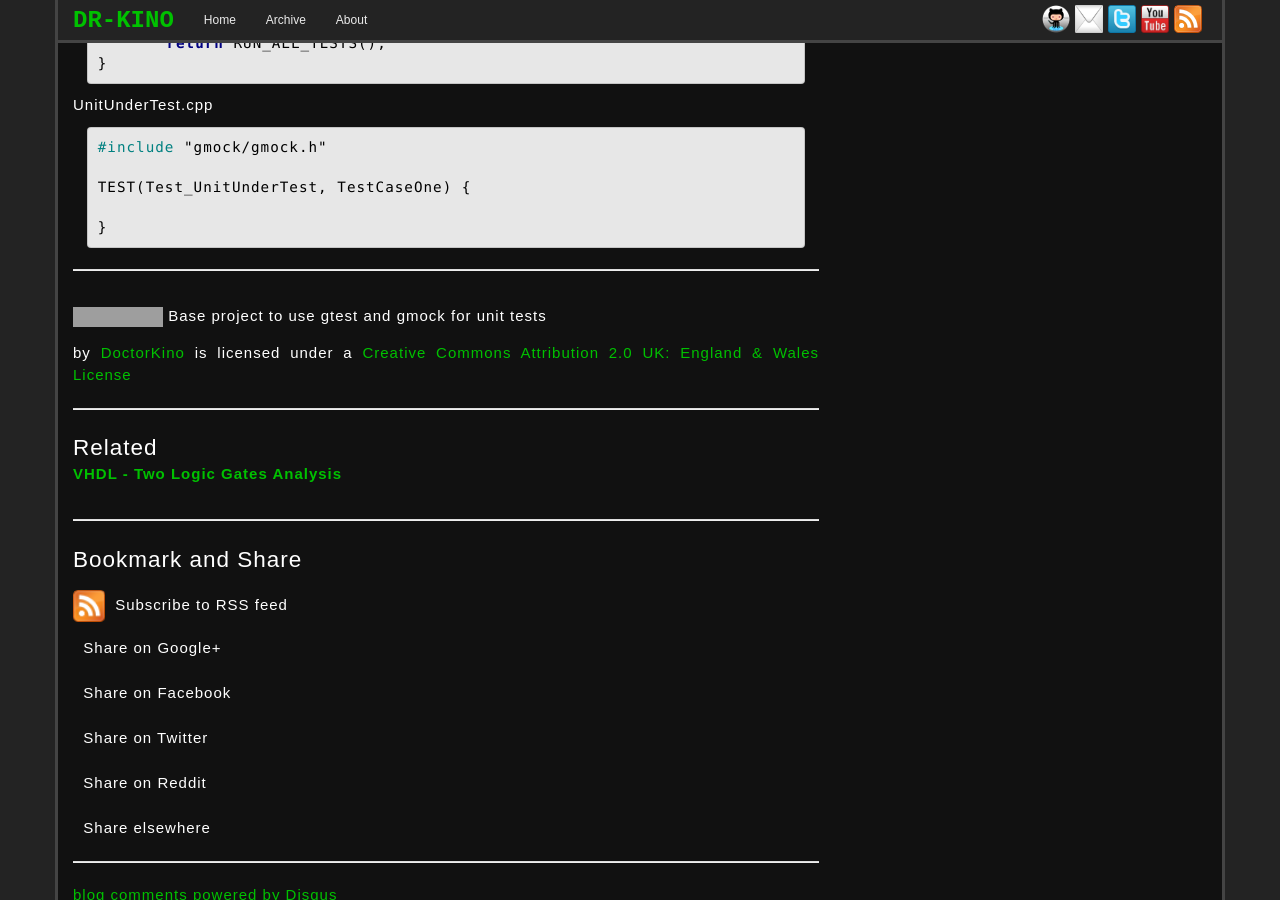
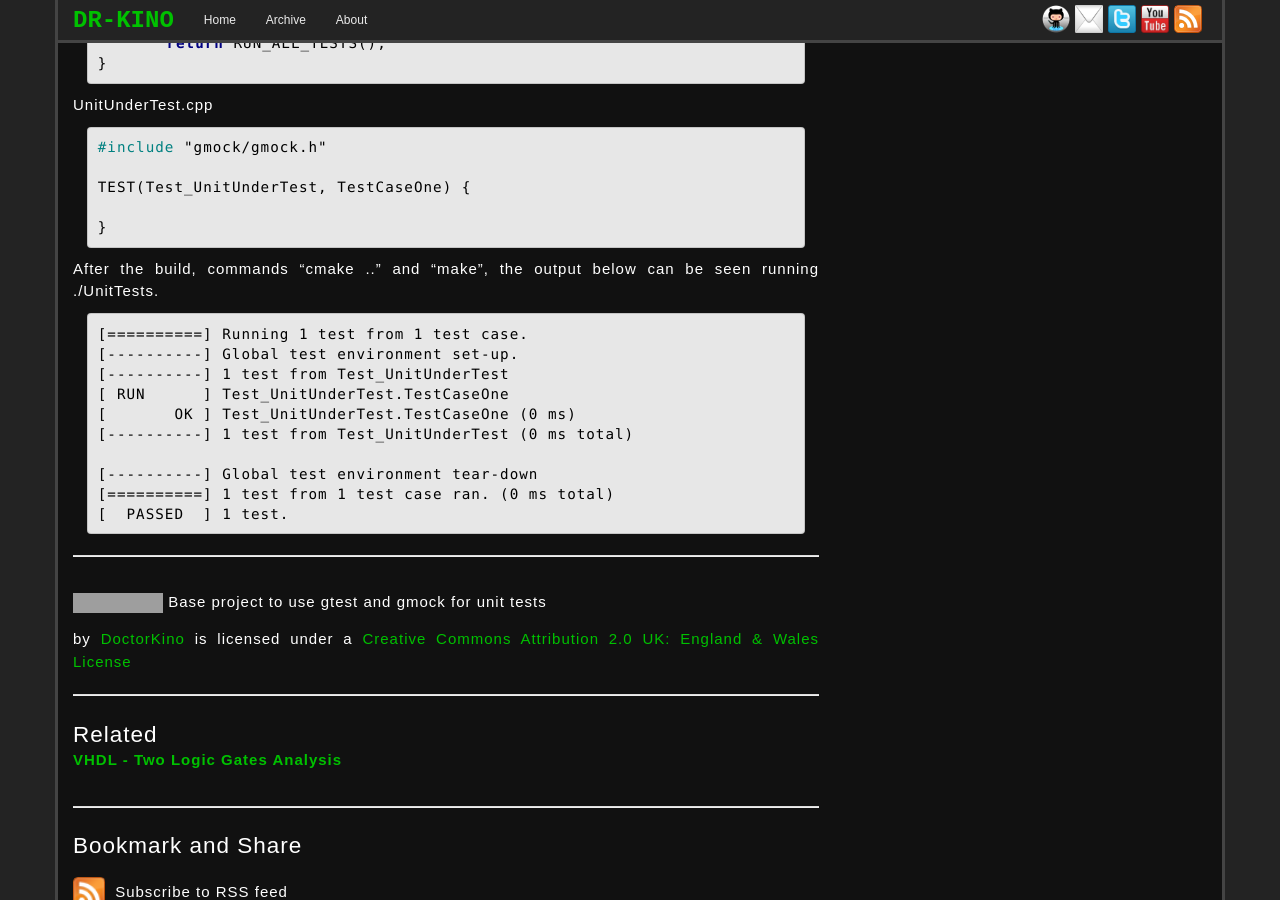
Before and after one commit to dr-kino/dr-kino.github.io, a Jekyll site: the page built from _posts/2019-11-04-base-project-to-use-gtest-and-gmock-in-unittest.markdown, in a window 1280 px wide and 900 px high, scrolled down 979 px. Built offline with Jekyll 4.4.1, drawn with Linux system fonts in a browser that asks for light colours; nearby versions of some CDN libraries; comment, search, counter and statistics services are not loaded; grey boxes are pictures that could not be loaded.

Commit message:
Added output for unit tests results.

````diff
--- a/_posts/2019-11-04-base-project-to-use-gtest-and-gmock-in-unittest.markdown
+++ b/_posts/2019-11-04-base-project-to-use-gtest-and-gmock-in-unittest.markdown
@@ -61,3 +61,18 @@ TEST(Test_UnitUnderTest, TestCaseOne) {
 
 }
 ```
+
+After the build, commands "cmake .." and "make", the output below can be seen running ./UnitTests.
+
+```
+[==========] Running 1 test from 1 test case.
+[----------] Global test environment set-up.
+[----------] 1 test from Test_UnitUnderTest
+[ RUN      ] Test_UnitUnderTest.TestCaseOne
+[       OK ] Test_UnitUnderTest.TestCaseOne (0 ms)
+[----------] 1 test from Test_UnitUnderTest (0 ms total)
+
+[----------] Global test environment tear-down
+[==========] 1 test from 1 test case ran. (0 ms total)
+[  PASSED  ] 1 test.
+```
````
